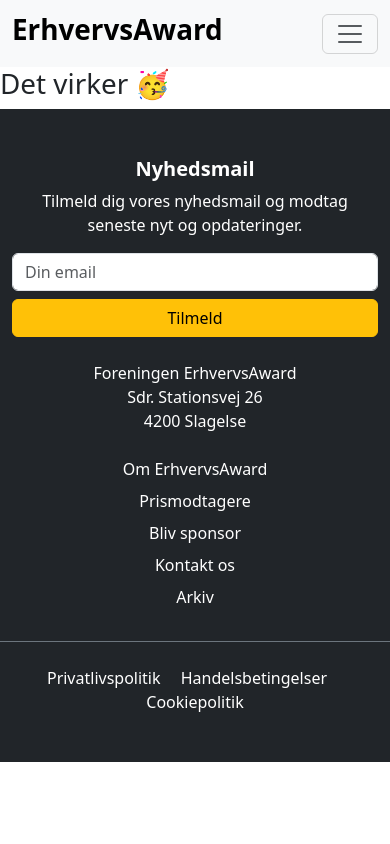
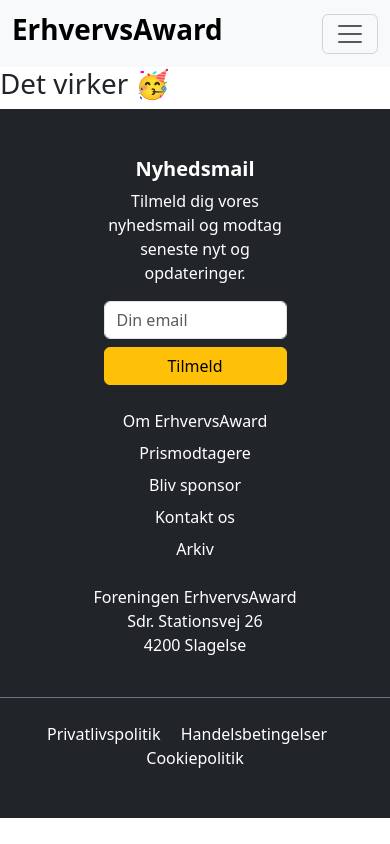
Before and after one commit to Minie08/ErhvervsAward, a PHP site: page /index.php in a window 390 px wide. Run offline with PHP 8.4, Linux system fonts and the light colour scheme; style sheets or scripts are compiled from the project's sources.

Commit message:
Små responsive justering på footer

```diff
--- a/includes/footer.php
+++ b/includes/footer.php
@@ -3,21 +3,21 @@
         <div class="row gy-4">
 
             <!-- Nyhedsmail -->
-            <div class="col-12 col-lg-4 order-1 d-flex flex-column align-items-center align-items-lg-start text-center text-lg-start ps-lg-4">
-                <form class="w-100" style="max-width: 400px;">
+            <section class="col-12 col-lg-6 d-flex flex-column align-items-center align-items-lg-start text-center text-lg-start ps-lg-4">
+                <form class="w-100" style="max-width: 50%;">
                     <h5 class="fw-bold">Nyhedsmail</h5>
                     <p>Tilmeld dig vores nyhedsmail og modtag seneste nyt og opdateringer.</p>
                     <div class="d-flex flex-column flex-sm-row gap-2">
-                        <label>
+                        <label class="w-100">
                             <input type="email" class="form-control" placeholder="Din email" required>
                         </label>
                         <button type="submit" class="btn btn-warning">Tilmeld</button>
                     </div>
                 </form>
-            </div>
+            </section>
 
-            <!-- Navigation -->
-            <div class="col-12 col-lg-4 order-3 order-lg-2 text-center text-lg-end pe-lg-4">
+            <!-- Navigationslink -->
+            <nav class="col-12 col-lg-6 text-center text-lg-end pe-lg-4" aria-label="Footer navigation">
                 <ul class="nav flex-column">
                     <li class="nav-item mb-2"><a href="/om-os.php" class="p-0 text-white text-decoration-none">Om ErhvervsAward</a></li>
                     <li class="nav-item mb-2"><a href="/prismodtagere.php" class="p-0 text-white text-decoration-none">Prismodtagere</a></li>
@@ -25,26 +25,29 @@
                     <li class="nav-item mb-2"><a href="/kontakt-os.php" class="p-0 text-white text-decoration-none">Kontakt os</a></li>
                     <li class="nav-item mb-2"><a href="/arkiv.php" class="p-0 text-white text-decoration-none">Arkiv</a></li>
                 </ul>
-            </div>
+            </nav>
+        </div>
 
-            <!-- Adresse -->
-            <div class="col-12 col-lg-4 order-2 order-lg-3 text-center">
+        <!-- Adresseoplysninger-->
+        <div class="row mt-3">
+            <address class="col-12 text-center">
                 <ul class="list-unstyled mb-0">
                     <li>Foreningen ErhvervsAward</li>
                     <li>Sdr. Stationsvej 26</li>
                     <li>4200 Slagelse</li>
                 </ul>
-            </div>
+            </address>
+        </div>
 
-            <!-- Politik -->
-            <div class="col-12 order-4 text-center pt-4 border-top border-secondary">
+        <!-- Politik-->
+        <div class="row mt-4">
+            <div class="col-12 text-center pt-4 border-top border-secondary">
                 <ul class="list-inline mb-0">
                     <li class="list-inline-item me-3"><a href="#" class="text-white text-decoration-none">Privatlivspolitik</a></li>
                     <li class="list-inline-item me-3"><a href="#" class="text-white text-decoration-none">Handelsbetingelser</a></li>
                     <li class="list-inline-item"><a href="#" class="text-white text-decoration-none">Cookiepolitik</a></li>
                 </ul>
             </div>
-
         </div>
     </div>
 </footer>
```
